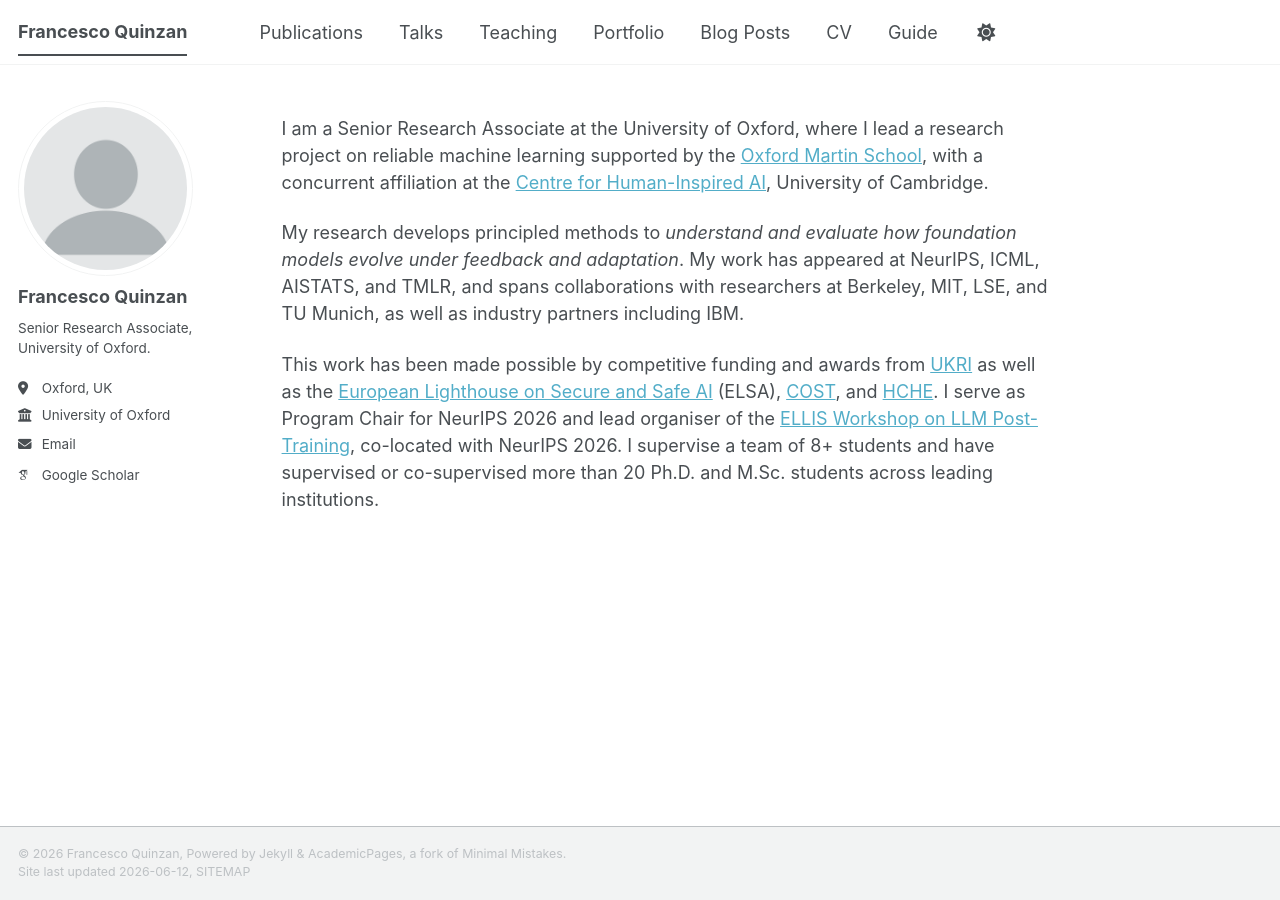
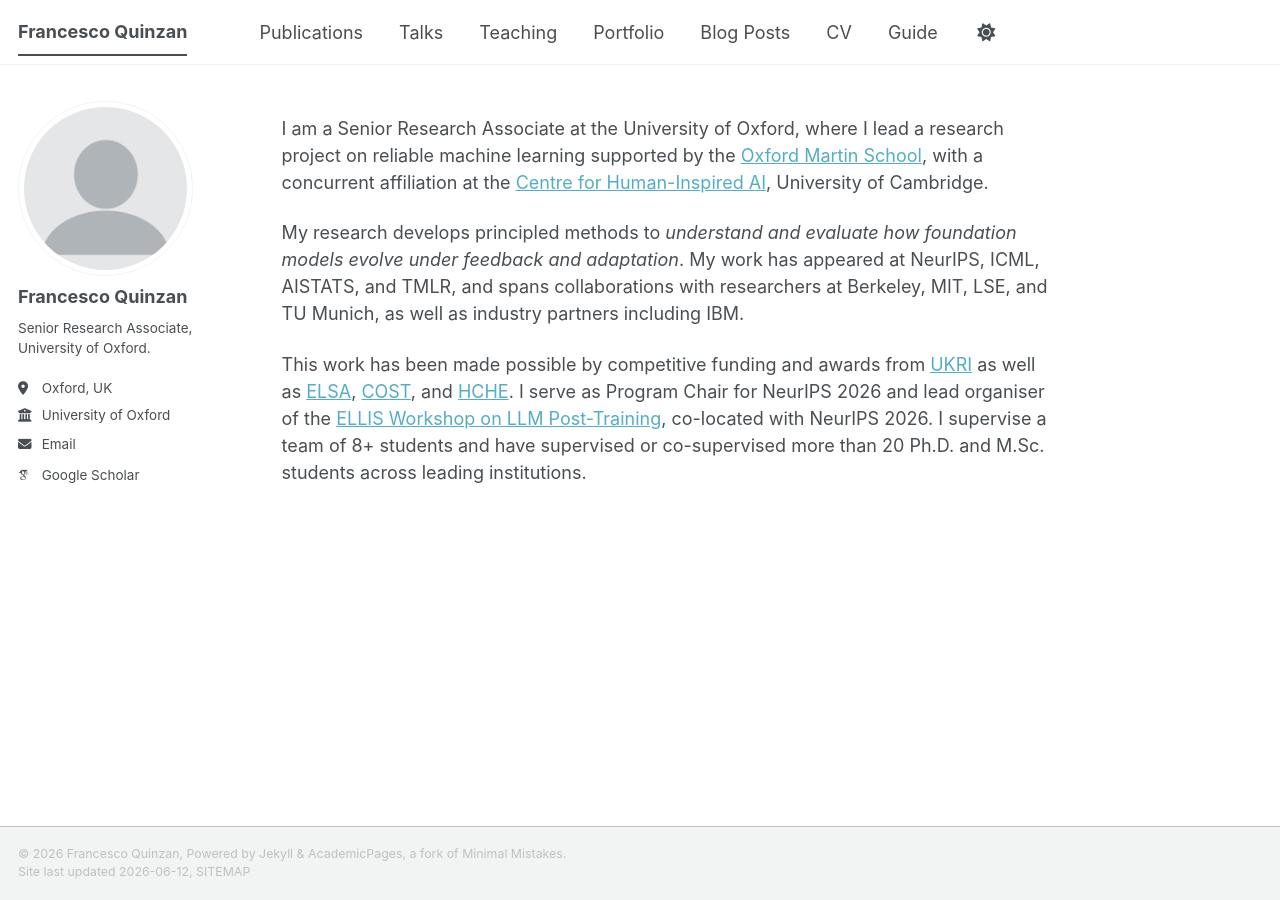
Before and after one commit to francescoQuinzan/francescoQuinzan.github.io, a Jekyll site: the page built from _pages/about.md, in a window 1280 px wide. Built offline with Jekyll 4.4.1, drawn with Linux system fonts in a browser that asks for light colours; some web fonts are replaced; a script bundle is joined from its source files by our own code; library files that are not in the unit come from our copies.

Commit message:
Update about.md

```diff
--- a/_pages/about.md
+++ b/_pages/about.md
@@ -11,4 +11,4 @@ I am a Senior Research Associate at the University of Oxford, where I lead a res
 
 My research develops principled methods to *understand and evaluate how foundation models evolve under feedback and adaptation*. My work has appeared at NeurIPS, ICML, AISTATS, and TMLR, and spans collaborations with researchers at Berkeley, MIT, LSE, and TU Munich, as well as industry partners including IBM.
 
-This work has been made possible by competitive funding and awards from [UKRI](https://www.ukri.org/) as well as the [European Lighthouse on Secure and Safe AI](https://elsa-ai.eu/) (ELSA), [COST](https://www.cost.eu/), and [HCHE](https://www.hche.uni-hamburg.de/). I serve as Program Chair for NeurIPS 2026 and lead organiser of the [ELLIS Workshop on LLM Post-Training](https://jdixon-2.github.io/WorkshopSite/), co-located with NeurIPS 2026. I supervise a team of 8+ students and have supervised or co-supervised more than 20 Ph.D. and M.Sc. students across leading institutions.
+This work has been made possible by competitive funding and awards from [UKRI](https://www.ukri.org/) as well as [ELSA](https://elsa-ai.eu/), [COST](https://www.cost.eu/), and [HCHE](https://www.hche.uni-hamburg.de/). I serve as Program Chair for NeurIPS 2026 and lead organiser of the [ELLIS Workshop on LLM Post-Training](https://jdixon-2.github.io/WorkshopSite/), co-located with NeurIPS 2026. I supervise a team of 8+ students and have supervised or co-supervised more than 20 Ph.D. and M.Sc. students across leading institutions.
```
